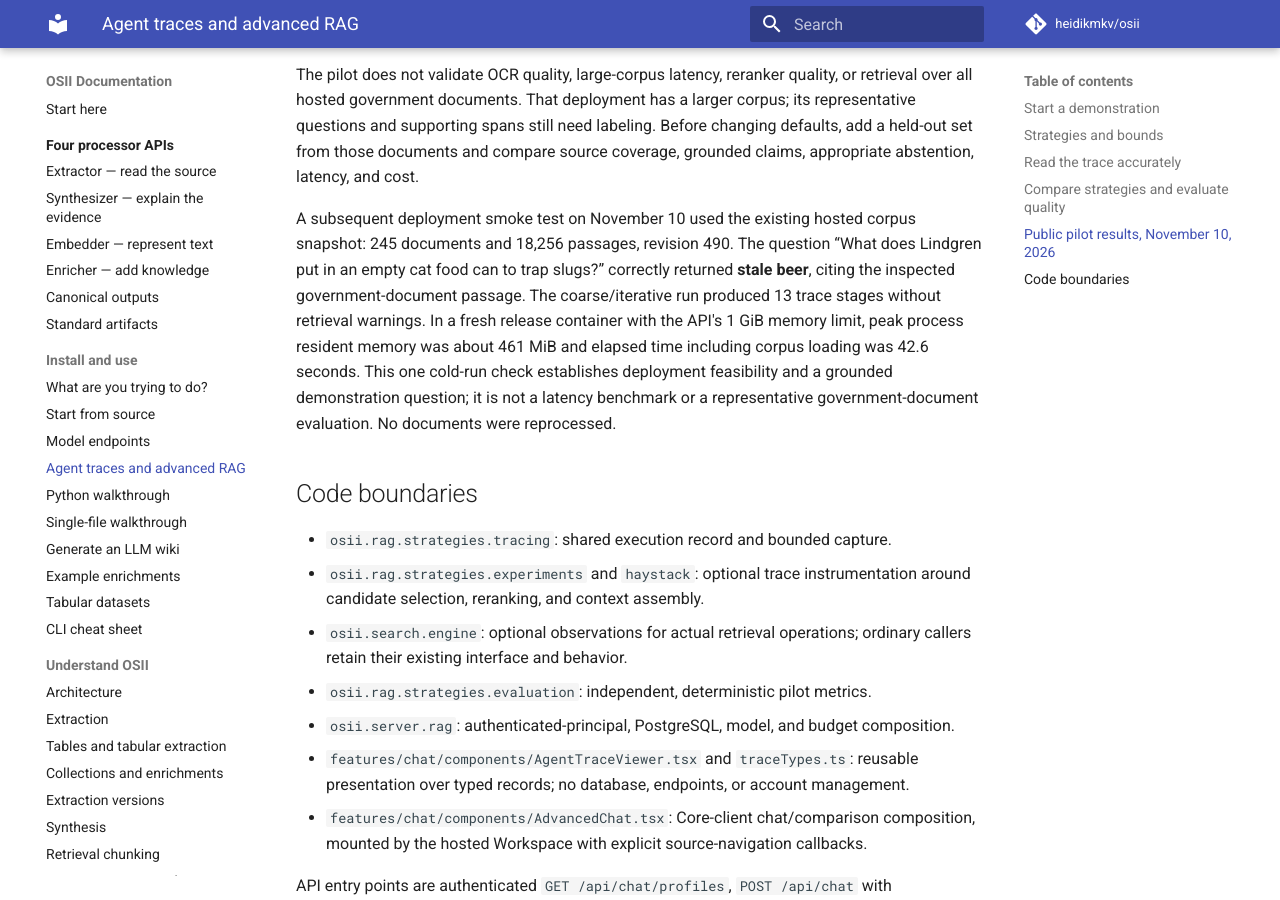
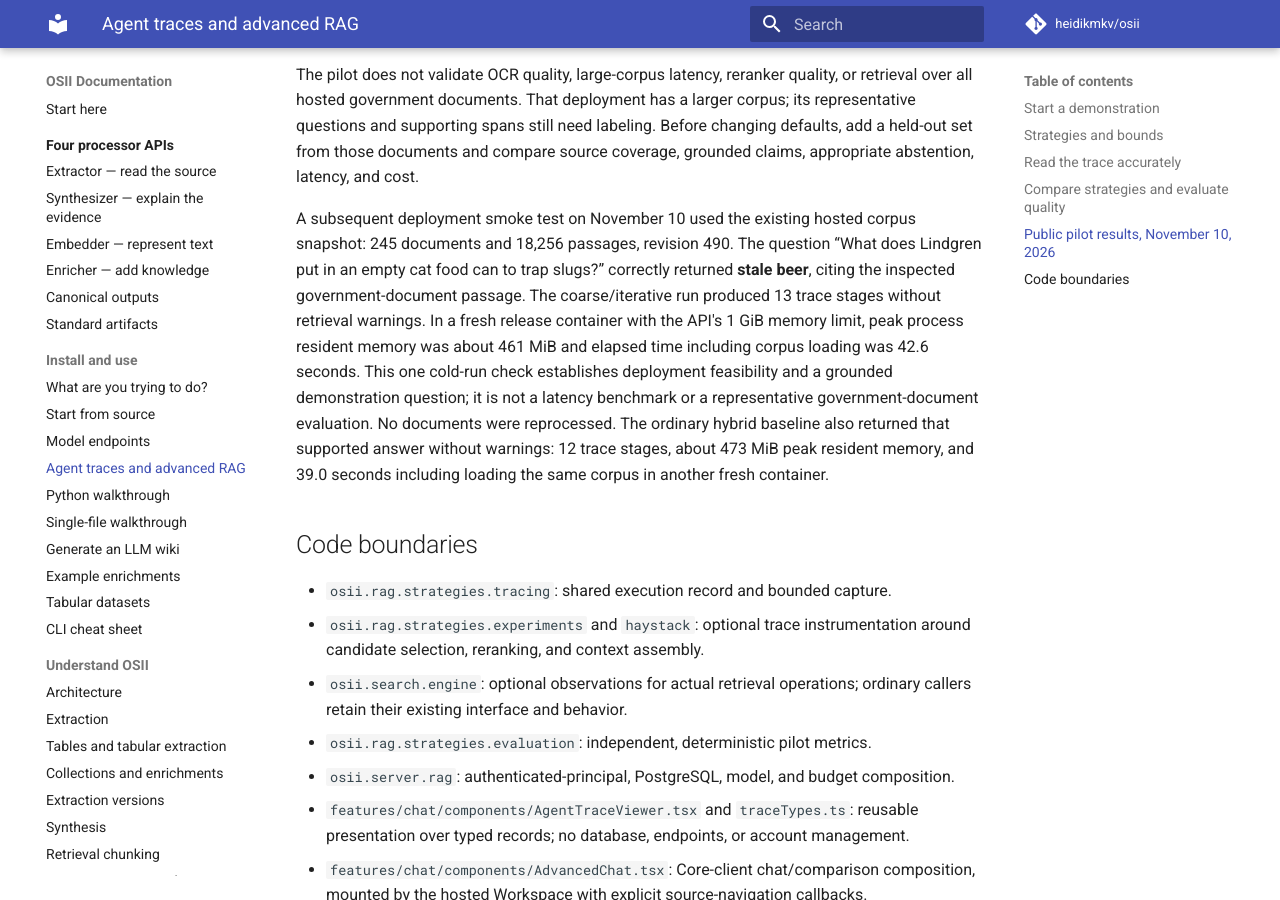
Before and after one commit to sandialabs/OSII, an MkDocs documentation site: the page built from docs/operations/agent-traces.md, in a window 1280 px wide and 900 px high, scrolled down 4543 px. Built offline with MkDocs 1.6.1 and Material for MkDocs 9.7.7, drawn with Linux system fonts in a browser that asks for light colours; comment, search, counter and statistics services are not loaded.

Commit message:
Record default hybrid deployment smoke test

```diff
--- a/docs/operations/agent-traces.md
+++ b/docs/operations/agent-traces.md
@@ -196,6 +196,9 @@ resident memory was about 461 MiB and elapsed time including corpus loading
 was 42.6 seconds. This one cold-run check establishes deployment feasibility
 and a grounded demonstration question; it is not a latency benchmark or a
 representative government-document evaluation. No documents were reprocessed.
+The ordinary hybrid baseline also returned that supported answer without
+warnings: 12 trace stages, about 473 MiB peak resident memory, and 39.0 seconds
+including loading the same corpus in another fresh container.
 
 ## Code boundaries
 
```
